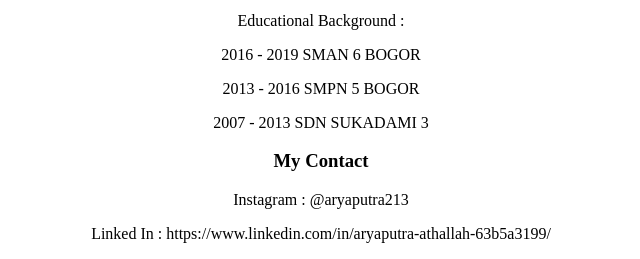
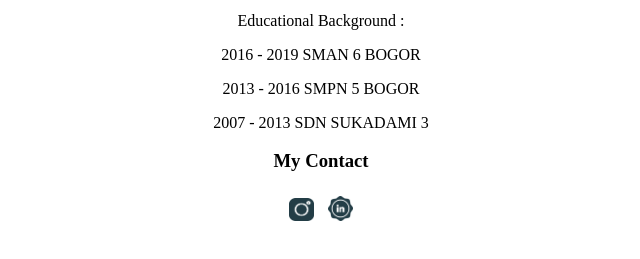
Before and after one commit to aryaputra28/first-personal-website, a Django app: page / in a window 1280 px wide. Shown: the part 779-1038 px from the top of the page, without its empty margins (319-959 px from the left). After the commit the page ends 1000 px from the top, so only its background shows below. Run offline with Django 3.2, Linux system fonts and the light colour scheme.

Commit message:
Media social

```diff
--- a/herokuapp/templates/herokuapp/index.html
+++ b/herokuapp/templates/herokuapp/index.html
@@ -20,7 +20,10 @@
         <p>2013 - 2016 SMPN 5 BOGOR</p>
           <p>2007 - 2013 SDN SUKADAMI 3</p>
         <h3>My Contact</h3>
-        <p>Instagram : @aryaputra213</p>
-        <p>Linked In : https://www.linkedin.com/in/aryaputra-athallah-63b5a3199/</p>
+        <p>
+          <a href="https://www.instagram.com/aryaputra213/"><img src="{% static 'instagram.png' %}" width="2%" style="padding: 5px;"></a>
+          <a href="https://www.linkedin.com/in/aryaputra-athallah-63b5a3199/"><img src="{% static 'linkedin.png' %}" width="2%" style="padding: 5px;"></a>
+        </p>
+
      </body>
 </html>
```
Also changed, not shown: static/instagram.png (added), static/linkedin.png (added).
